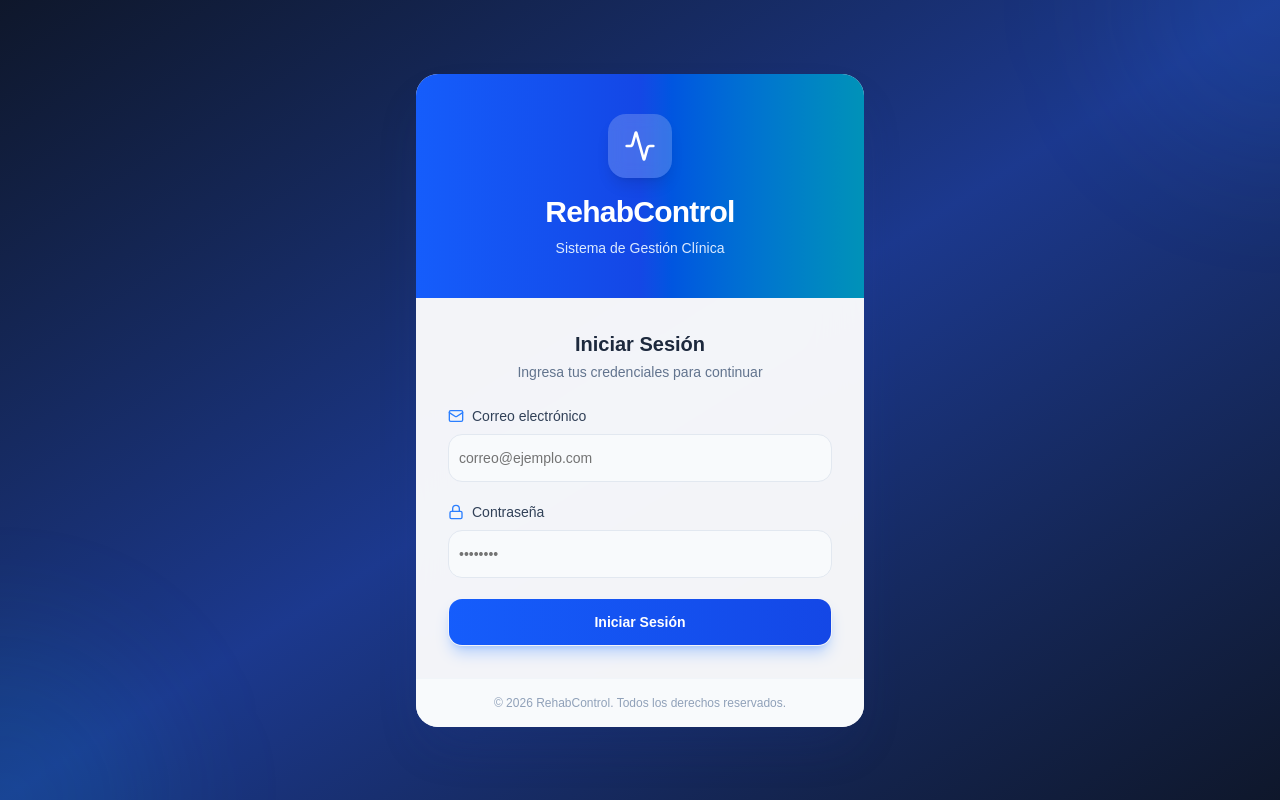
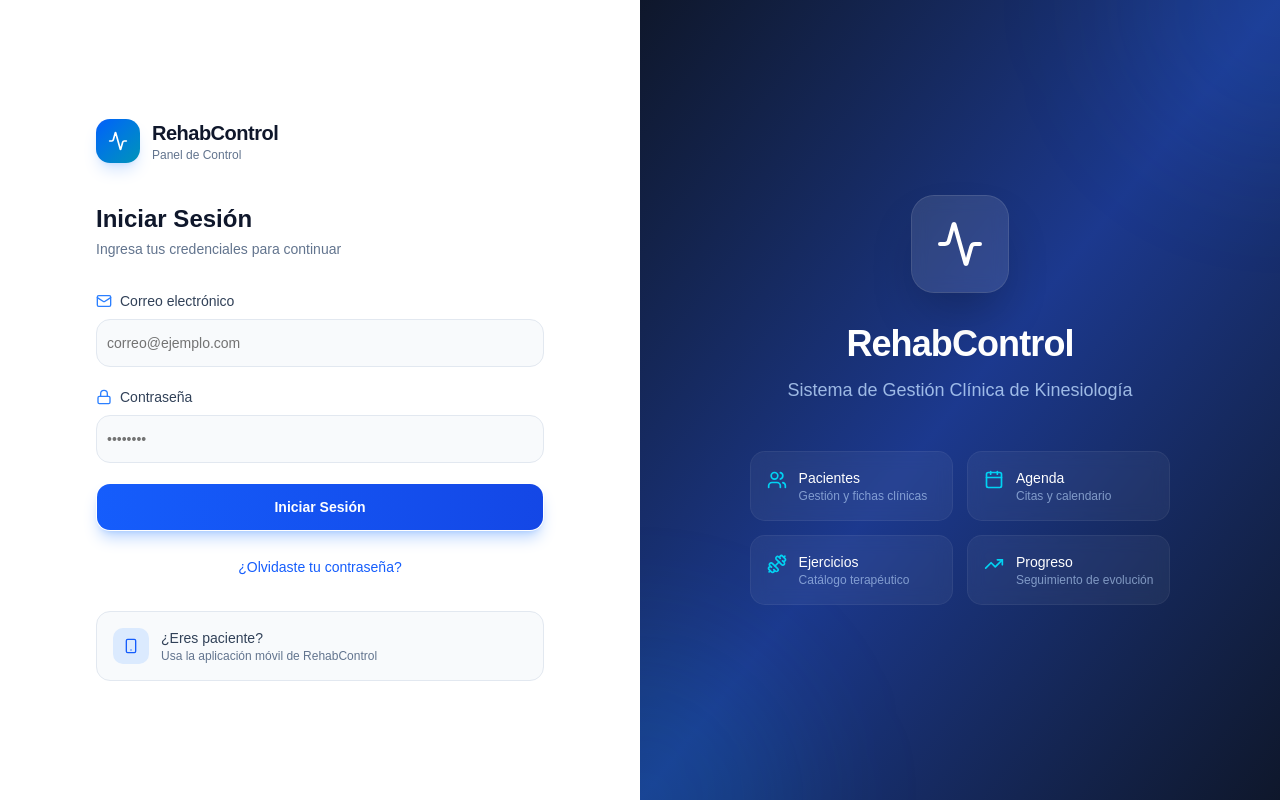
Before and after one commit to salvadorbravo09/proyecto-capstone, a React (Vite) app in the folder Fase 2/Evidencias Proyecto/Evidencias de Sistema Aplicacion/rehabcontrol-web/: page /login in a window 1280 px wide. Built offline with nearby package versions, Linux system fonts and the light colour scheme; no server answers.

Commit message:
mejorar diseño y funcionalidad de la página de inicio de sesión, incluyendo nuevos íconos y una mejor estructura de layout

```diff
--- a/Fase 2/Evidencias Proyecto/Evidencias de Sistema Aplicacion/rehabcontrol-web/src/pages/Login.jsx
+++ b/Fase 2/Evidencias Proyecto/Evidencias de Sistema Aplicacion/rehabcontrol-web/src/pages/Login.jsx
@@ -4,7 +4,17 @@ import { Button } from "@/components/ui/button";
 import { Input } from "@/components/ui/input";
 import { getUserRole, isAllowedRole } from "@/lib/auth";
 import { supabase } from "@/lib/supabase";
-import { Activity, Mail, Lock, Loader2 } from "lucide-react";
+import {
+  Activity,
+  Mail,
+  Lock,
+  Loader2,
+  Calendar,
+  Users,
+  Dumbbell,
+  TrendingUp,
+  Smartphone,
+} from "lucide-react";
 
 export default function Login() {
   const navigate = useNavigate();
@@ -105,43 +115,34 @@ export default function Login() {
   }
 
   return (
-    <div className="min-h-screen flex items-center justify-center bg-gradient-to-br from-slate-900 via-blue-900 to-slate-900 p-4">
-      {/* Decoración de fondo */}
-      <div className="absolute inset-0 overflow-hidden">
-        <div className="absolute -top-40 -right-40 size-80 rounded-full bg-blue-500/10 blur-3xl" />
-        <div className="absolute -bottom-40 -left-40 size-80 rounded-full bg-cyan-500/10 blur-3xl" />
+    <div className="min-h-screen flex">
+      {/* Left: Login Form */}
+      <div className="w-full lg:w-1/2 flex items-center justify-center p-8 bg-white">
+        <div className="w-full max-w-md">
+          {/* Logo */}
+          <div className="flex items-center gap-3 mb-10">
+            <div className="size-11 rounded-xl bg-gradient-to-br from-blue-600 to-cyan-600 flex items-center justify-center shadow-lg shadow-blue-500/20">
+              <Activity className="size-5 text-white" />
+            </div>
+            <div>
+              <h1 className="font-bold text-xl text-slate-900 tracking-tight">
+                RehabControl
+              </h1>
+              <p className="text-xs text-slate-500">Panel de Control</p>
+            </div>
           </div>
 
-      <div className="w-full max-w-md relative">
-        {/* Login Card */}
-        <div className="bg-white/95 backdrop-blur-xl rounded-3xl shadow-2xl shadow-blue-900/20 overflow-hidden">
-          {/* Header con gradiente */}
-          <div className="bg-gradient-to-r from-blue-600 via-blue-700 to-cyan-600 px-8 py-10 text-center">
-            <div className="inline-flex items-center justify-center size-16 rounded-2xl bg-white/20 backdrop-blur mb-4 shadow-lg">
-              <Activity className="size-8 text-white" />
-            </div>
-            <h1 className="font-bold text-3xl text-white tracking-tight">
-              RehabControl
-            </h1>
-            <p className="text-blue-100 mt-2 text-sm">
-              Sistema de Gestión Clínica
-            </p>
-          </div>
-
-          {/* Formulario */}
-          <div className="px-8 py-8">
-            <div className="text-center mb-6">
-              <h2 className="text-xl font-semibold text-slate-800">
+          {/* Welcome */}
+          <h2 className="text-2xl font-semibold text-slate-900 mb-1">
             Iniciar Sesión
           </h2>
-              <p className="text-sm text-slate-500 mt-1">
+          <p className="text-sm text-slate-500 mb-8">
             Ingresa tus credenciales para continuar
           </p>
-            </div>
 
           {message ? (
             <div className="mb-6 rounded-xl border border-red-200 bg-red-50 px-4 py-3 text-sm text-red-700 flex items-center gap-2">
-                <div className="size-2 rounded-full bg-red-500" />
+              <div className="size-2 rounded-full bg-red-500 shrink-0" />
               {message}
             </div>
           ) : null}
@@ -202,16 +203,102 @@ export default function Login() {
               )}
             </Button>
           </form>
+
+          {/* Forgot password */}
+          <div className="mt-6 text-center">
+            <button
+              type="button"
+              onClick={() => navigate("/reset-password")}
+              className="text-sm text-blue-600 hover:text-blue-700 font-medium transition-colors"
+            >
+              ¿Olvidaste tu contraseña?
+            </button>
           </div>
 
-          {/* Footer */}
-          <div className="px-8 py-4 bg-slate-50 text-center border-t border-slate-100">
-            <p className="text-xs text-slate-400">
-              © 2026 RehabControl. Todos los derechos reservados.
+          {/* Patient redirect */}
+          <div className="mt-8 rounded-xl border border-slate-200 bg-slate-50 p-4">
+            <div className="flex items-center gap-3">
+              <div className="size-9 rounded-lg bg-blue-100 flex items-center justify-center shrink-0">
+                <Smartphone className="size-4 text-blue-600" />
+              </div>
+              <div>
+                <p className="text-sm font-medium text-slate-700">
+                  ¿Eres paciente?
+                </p>
+                <p className="text-xs text-slate-500">
+                  Usa la aplicación móvil de RehabControl
                 </p>
               </div>
             </div>
           </div>
         </div>
+      </div>
+
+      {/* Right: Branding */}
+      <div className="hidden lg:flex lg:w-1/2 bg-gradient-to-br from-slate-900 via-blue-900 to-slate-900 items-center justify-center p-12 relative overflow-hidden">
+        {/* Decorative blurs */}
+        <div className="absolute -top-40 -right-40 size-80 rounded-full bg-blue-500/10 blur-3xl" />
+        <div className="absolute -bottom-40 -left-40 size-80 rounded-full bg-cyan-500/10 blur-3xl" />
+
+        <div className="relative max-w-lg text-center">
+          {/* Large icon */}
+          <div className="inline-flex items-center justify-center size-24 rounded-3xl bg-white/10 backdrop-blur mb-8 shadow-2xl ring-1 ring-white/20">
+            <Activity className="size-12 text-white" />
+          </div>
+
+          {/* Title */}
+          <h2 className="text-4xl font-bold text-white mb-3 tracking-tight">
+            RehabControl
+          </h2>
+          <p className="text-lg text-blue-200/80 mb-12">
+            Sistema de Gestión Clínica de Kinesiología
+          </p>
+
+          {/* Features grid */}
+          <div className="grid grid-cols-2 gap-4 text-left">
+            <div className="flex items-start gap-3 rounded-xl bg-white/5 backdrop-blur p-4 ring-1 ring-white/10">
+              <Users className="size-5 text-cyan-400 shrink-0 mt-0.5" />
+              <div>
+                <p className="text-sm font-medium text-white">Pacientes</p>
+                <p className="text-xs text-blue-200/60">
+                  Gestión y fichas clínicas
+                </p>
+              </div>
+            </div>
+            <div className="flex items-start gap-3 rounded-xl bg-white/5 backdrop-blur p-4 ring-1 ring-white/10">
+              <Calendar className="size-5 text-cyan-400 shrink-0 mt-0.5" />
+              <div>
+                <p className="text-sm font-medium text-white">Agenda</p>
+                <p className="text-xs text-blue-200/60">Citas y calendario</p>
+              </div>
+            </div>
+            <div className="flex items-start gap-3 rounded-xl bg-white/5 backdrop-blur p-4 ring-1 ring-white/10">
+              <Dumbbell className="size-5 text-cyan-400 shrink-0 mt-0.5" />
+              <div>
+                <p className="text-sm font-medium text-white">Ejercicios</p>
+                <p className="text-xs text-blue-200/60">Catálogo terapéutico</p>
+              </div>
+            </div>
+            <div className="flex items-start gap-3 rounded-xl bg-white/5 backdrop-blur p-4 ring-1 ring-white/10">
+              <TrendingUp className="size-5 text-cyan-400 shrink-0 mt-0.5" />
+              <div>
+                <p className="text-sm font-medium text-white">Progreso</p>
+                <p className="text-xs text-blue-200/60">
+                  Seguimiento de evolución
+                </p>
+              </div>
+            </div>
+          </div>
+
+          {/* Mobile app badge */}
+          {/* <div className="mt-10 inline-flex items-center gap-2.5 rounded-full bg-white/10 backdrop-blur px-5 py-3 ring-1 ring-white/20">
+            <Smartphone className="size-4 text-blue-300" />
+            <span className="text-sm text-blue-100">
+              ¿Eres paciente? Descarga la app móvil
+            </span>
+          </div> */}
+        </div>
+      </div>
+    </div>
   );
 }
```
Lines whose indentation alone changed are shown as unchanged.
